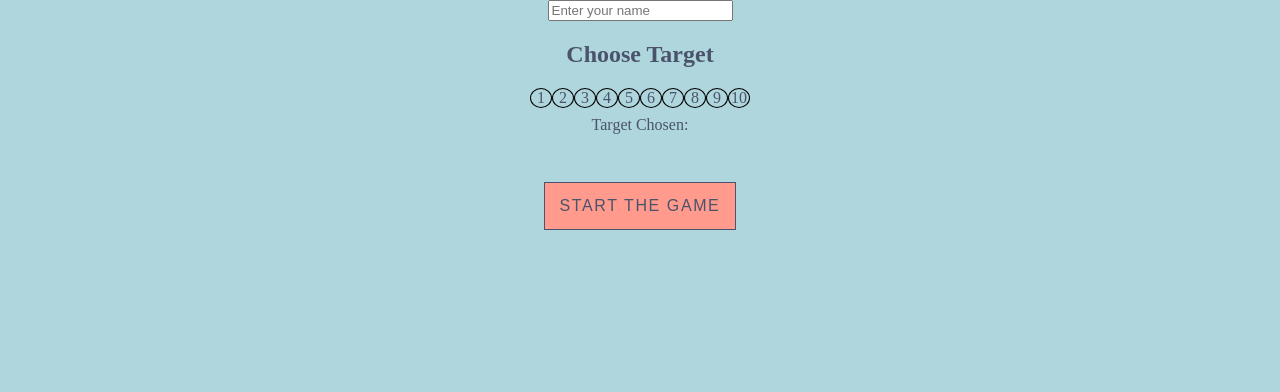
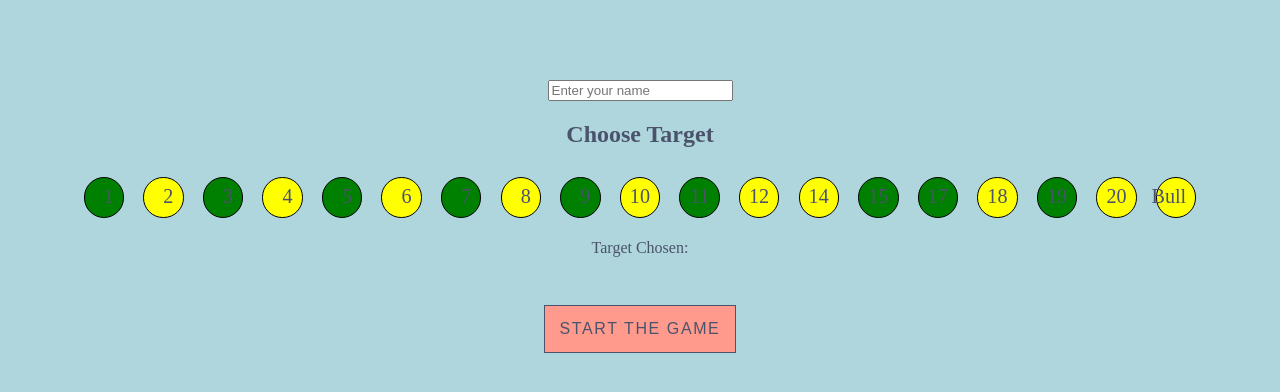
Before and after one commit to Astig-1982/darts-master-practice-2, a React (Create React App) app: page /choose-target in a window 1280 px wide. Shown: the top 392 px of the page. Built offline with nearby package versions, Linux system fonts and the light colour scheme; a web font is replaced by a local one.

Commit message:
Added different classed to targets, depending on their value

```diff
--- a/src/components/theTarget/the-target.component.jsx
+++ b/src/components/theTarget/the-target.component.jsx
@@ -7,7 +7,8 @@ import { setCurrentTarget } from '../../redux/target/target.actions';
 
 const TheTarget = ({ theTarget, setCurrentTarget }) => {
     return(
-        <div className='target-holder' onClick={() => setCurrentTarget(theTarget)}><span className='target'>{theTarget}</span></div>
+        <div className={`${parseInt(theTarget) % 2 ? 'green' : 'yellow'}
+        target-holder`} onClick={() => setCurrentTarget(theTarget)}><span className='target'>{theTarget}</span></div>
     );
 };
 
--- a/src/components/theTarget/the-target.styles.css
+++ b/src/components/theTarget/the-target.styles.css
@@ -1,16 +1,26 @@
 .target-holder {
-    width: 20px;
+    width: 2.4rem;
+    height: 2.4rem;
     border: 1px solid #000000;
     border-radius: 50%;
     cursor: pointer;
     text-align: center;
     display: inline-block;
+    margin: .6rem;
+    position: relative;
+}
+
+.target {
+    font-size: 126%;
+    position: absolute;
+    top: 16%;
+    right: 24%;
 }
 
 .green {
     background-color: green;
 }
 
-.white {
-    background-color: #ffffff;
+.yellow {
+    background-color: yellow;
 }
--- a/src/pages/choose-target/choose-target.styles.css
+++ b/src/pages/choose-target/choose-target.styles.css
@@ -1,5 +1,6 @@
 .choose-target-div {
     text-align: center;
+    margin-top: 5rem;
 }
 
 .targets {
--- a/src/redux/target/target.reducer.js
+++ b/src/redux/target/target.reducer.js
@@ -1,7 +1,7 @@
 import targetActionTypes from "./target.types";
 
 const INITIAL_STATE = {
-    allTargets: [1,2,3,4,5,6,7,8,9,10],
+    allTargets: [1, 2, 3, 4, 5, 6, 7, 8, 9, 10, 11, 12, 14, 15, 17, 18, 19, 20, 'Bull'],
     currentTarget: null
 }
 
```
